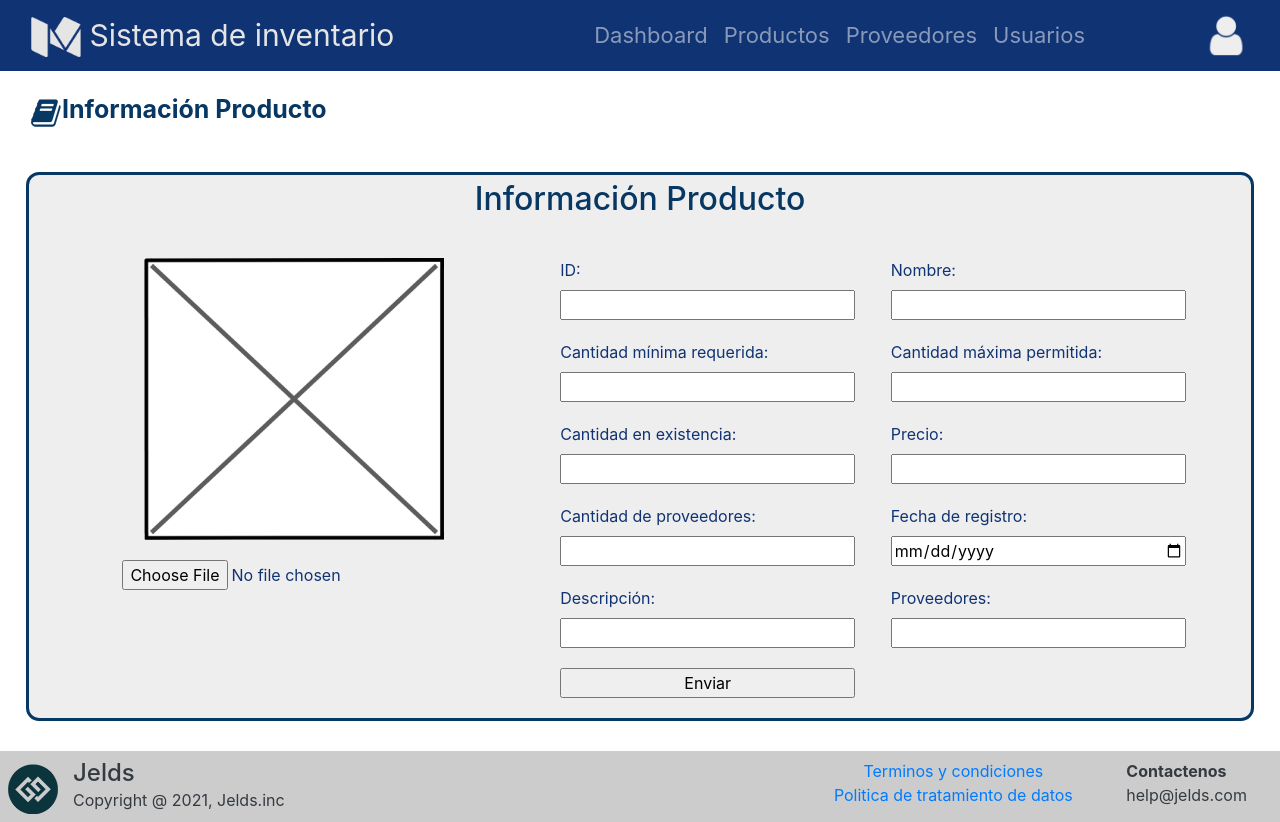
After one commit to JoxueTe/Proyecto, a Flask app: page /infoproducto in a window 1280 px wide. The commit adds this page. Run offline with Flask 2, Linux system fonts and the light colour scheme; some libraries are stand-ins or nearby versions.

Commit message:
primer formulario productos

```diff
--- a/app.py
+++ b/app.py
@@ -2,6 +2,30 @@ from flask import Flask, render_template
 import math
 
 app = Flask(__name__)
+
+dic_productos = [
+    {'img': 'img/list.png', 'id': 1, 'name': 'Google Pixel 4', 'cantidad': '150', 'price': 500},
+    {'img': 'img/list.png', 'id': 2, 'name': 'Google Pixel 4XL', 'cantidad': '40', 'price': 500},
+    {'img': 'img/list.png', 'id': 3, 'name': 'Google Pixel 5', 'cantidad': '80', 'price': 500},
+    {'img': 'img/list.png', 'id': 3, 'name': 'Google Pixel 5x', 'cantidad': '30', 'price': 500},
+    {'img': 'img/list.png', 'id': 4, 'name': 'Google Pixel 5XL', 'cantidad': '180', 'price': 500}
+]
+
+dic_proveedores = [
+    {'img': 'img/inventario.png', 'id': 1, 'name': 'Pepito Perez', 'telefono': '3201234589', 'price': 500},
+    {'img': 'img/inventario.png', 'id': 2, 'name': 'Sutano Gonzalez', 'telefono': '3218564895', 'price': 500},
+    {'img': 'img/inventario.png', 'id': 3, 'name': 'Mengano Beltrán', 'telefono': '3051257894', 'price': 500},
+    {'img': 'img/inventario.png', 'id': 3, 'name': 'Juan ', 'telefono': '3125489654', 'price': 500},
+    {'img': 'img/inventario.png', 'id': 4, 'name': 'Phone', 'telefono': '3215894123', 'price': 500}
+]
+
+dic_usuarios= [
+    {'img': 'img/logo.png', 'id': 1, 'name': 'Pepito Perez', 'telefono': '3101527895', 'price': 500},
+    {'img': 'img/logo.png', 'id': 2, 'name': 'Sutano Gonzalez', 'telefono': '3001234567', 'price': 500},
+    {'img': 'img/logo.png', 'id': 3, 'name': 'Mengano Beltrán', 'telefono': '3051257894', 'price': 500},
+    {'img': 'img/logo.png', 'id': 3, 'name': 'Juan ', 'telefono': '3208954123', 'price': 500},
+    {'img': 'img/logo.png', 'id': 4, 'name': 'Phone', 'telefono': '3502157852', 'price': 500}
+]
 
 @app.route("/")
 @app.route("/login")
@@ -14,42 +38,32 @@ def recuperar_vista():
     return render_template('recuperar.html')
 
 
-@app.route("/home")
-def home_vista():
-    return render_template('base.html')
-
 @app.route("/usuarios")
 def usuarios_vista():
-    items = [
-    {'img': 'img/logo.png', 'id': 1, 'name': 'Pepito Perez', 'telefono': '3101527895', 'price': 500},
-    {'img': 'img/logo.png', 'id': 2, 'name': 'Sutano Gonzalez', 'telefono': '3001234567', 'price': 500},
-    {'img': 'img/logo.png', 'id': 3, 'name': 'Mengano Beltrán', 'telefono': '3051257894', 'price': 500},
-    {'img': 'img/logo.png', 'id': 3, 'name': 'Juan ', 'telefono': '3208954123', 'price': 500},
-    {'img': 'img/logo.png', 'id': 4, 'name': 'Phone', 'telefono': '3502157852', 'price': 500}
-]
     var="Usuarios"
-    return render_template('lista.html', menu=var, items=items)
+    return render_template('lista.html', menu=var, items=dic_usuarios)
 
 @app.route("/productos")
 def productos_vista():
-    items = [
-    {'img': 'img/list.png', 'id': 1, 'name': 'Google Pixel 4', 'cantidad': '150', 'price': 500},
-    {'img': 'img/list.png', 'id': 2, 'name': 'Google Pixel 4XL', 'cantidad': '40', 'price': 500},
-    {'img': 'img/list.png', 'id': 3, 'name': 'Google Pixel 5', 'cantidad': '80', 'price': 500},
-    {'img': 'img/list.png', 'id': 3, 'name': 'Google Pixel 5x', 'cantidad': '30', 'price': 500},
-    {'img': 'img/list.png', 'id': 4, 'name': 'Google Pixel 5XL', 'cantidad': '180', 'price': 500}
-]
     var="Productos"
-    return render_template('lista.html', menu=var, items=items)
+    return render_template('lista.html', menu=var, items=dic_productos)
 
 @app.route("/proveedores")
 def proveedores_vista():
-    items = [
-    {'img': 'img/inventario.png', 'id': 1, 'name': 'Pepito Perez', 'telefono': '3201234589', 'price': 500},
-    {'img': 'img/inventario.png', 'id': 2, 'name': 'Sutano Gonzalez', 'telefono': '3218564895', 'price': 500},
-    {'img': 'img/inventario.png', 'id': 3, 'name': 'Mengano Beltrán', 'telefono': '3051257894', 'price': 500},
-    {'img': 'img/inventario.png', 'id': 3, 'name': 'Juan ', 'telefono': '3125489654', 'price': 500},
-    {'img': 'img/inventario.png', 'id': 4, 'name': 'Phone', 'telefono': '3215894123', 'price': 500}
-]
     var="Proveedores"
-    return render_template('lista.html', menu=var, items=items)
+    return render_template('lista.html', menu=var, items=dic_proveedores)
+
+@app.route("/registrarproducto")
+def registar_producto_vista():
+    var="Registrar"
+    return render_template('formularioProducto.html', submenu=var, items=dic_proveedores)
+
+@app.route("/editarproducto")
+def editar_producto_vista():
+    var="Editar"
+    return render_template('formularioProducto.html', submenu=var, items=dic_proveedores)
+
+@app.route("/infoproducto")
+def info_producto_vista():
+    var="Información"
+    return render_template('formularioProducto.html', submenu=var, items=dic_proveedores)
--- /dev/null
+++ b/static/css/estiloheader.css
@@ -0,0 +1,44 @@
+body {
+    color: white
+}
+
+body section {
+    color: #103373;
+}
+
+nav {
+    background-color: #103373;
+}
+
+.navbar-brand{
+    font-size: 30px;
+    color: #E5E5E5 !important;
+}
+
+nav div a{
+    font-size: 22px;
+    color: gray
+}
+
+.navbar-brand img {
+    filter:invert(0.8) sepia(1) hue-rotate(1deg) saturate(0%);
+}
+
+
+.logo img {
+    margin-top: 0.3em;
+}
+
+col p, h4 {
+    margin-bottom: 0px;
+    text-align: left;
+}
+
+col h4, p {
+    margin-bottom: 0px;
+    text-align: left;
+}
+
+footer{
+    margin-top: 30px;
+}
--- /dev/null
+++ b/static/css/estiloproducto.css
@@ -0,0 +1,64 @@
+.nombre_titulo{
+    margin: 20px 30px 10px 30px;
+    font-size: 25px;
+    font-weight: bold;
+    display: flex;
+}
+
+.nombre{
+    color: #073763 !important;
+}
+
+.img{
+    margin-top: 3px;
+}
+
+.presentacion h2{
+    margin-top: 5px;
+    padding-bottom: 20px;
+    text-align: center;
+    color: #073763;
+}
+
+.foto-formulario{
+    display: flex !important;
+    gap: 50px;
+    margin: 20px 50px 20px 50px;
+}
+
+.foto_producto{
+    text-align: center;
+}
+
+.foto_producto img{
+    width: 300px;
+    margin-bottom: 20px;;
+}
+
+
+.formulario form{
+    display: grid !important;
+    gap: 20px;
+    grid-template-columns: repeat(2, 1fr);
+
+}
+
+.formulario form input{
+    width: 95%;
+}
+
+.presentacion {
+    margin-top: 40px !important;
+    background-color: #eeeeee;
+    border: solid;
+    border-color: #073763;
+    border-radius: 13px;
+    margin: auto;
+    width: 96%;
+}
+
+.presentacion h2{
+    margin-top: 5px;
+    text-align: center;
+    color: #073763;
+}
--- a/templates/base.html
+++ b/templates/base.html
@@ -9,54 +9,20 @@
       <link rel="stylesheet" href="https://cdn.jsdelivr.net/npm/bootstrap@4.5.3/dist/css/bootstrap.min.css" integrity="sha384-TX8t27EcRE3e/ihU7zmQxVncDAy5uIKz4rEkgIXeMed4M0jlfIDPvg6uqKI2xXr2" crossorigin="anonymous">
       {% endblock %}
       <link rel="shortcut icon" href="{{ url_for('static', filename='img/inventario.png') }}">
+      <link rel="stylesheet" href="{{ url_for('static', filename='css/estiloheader.css') }}">
       <title>
       {% block title %}
       Home
       {% endblock %}
       </title>
-      <style>
-        body {
-        color: white
-        }
-
-        body section {
-        color: black;
-        }
-
-        nav {
-          background-color: #103373;
-        }
-
-        .navbar-brand img {
-          filter:invert(0.8) sepia(1) hue-rotate(1deg) saturate(0%);
-        }
-
-        .logo img {
-          margin-top: 0.3em;
-        }
-
-        col p, h4 {
-          margin-bottom: 0px;
-          text-align: left;
-        }
-        col h4, p {
-          margin-bottom: 0px;
-          text-align: left;
-        }
-
-        footer{
-          margin-top: 30px;
-        }
-
-     </style>
    </head>
    <body>
       <!-- Navbar here -->
 
       <nav class="navbar navbar-expand-md navbar-dark">
         <div class="container-fluid">
-            <a class="navbar-brand" href="#">
-              <img src="{{ url_for('static', filename='img/inventario.png') }}" alt="" width="30" height="24" class="d-inline-block align-text-top">
+            <a class="navbar-brand display-6" href="#">
+              <img src="{{ url_for('static', filename='img/inventario.png') }}" alt="" width="50" height="40" class="d-inline-block align-text-top">
               Sistema de inventario
             </a>
         </div>
@@ -83,7 +49,7 @@
             </ul>
             <div class="container-fluid ml-5">
                 <ul class="navbar-nav">
-                  <img src="{{ url_for('static', filename='img/user.png') }}" alt=""  width="30" height="30">
+                  <img src="{{ url_for('static', filename='img/user.png') }}" alt=""  width="45" height="45">
                 </ul>
             </div>
         </div>
--- /dev/null
+++ b/templates/formularioProducto.html
@@ -0,0 +1,106 @@
+{% extends "base.html" %}
+
+{% block css %}
+<link rel="stylesheet" href="{{ url_for('static', filename='css/normalize.min.css') }}">
+<link rel="stylesheet" href="https://cdn.jsdelivr.net/npm/bootstrap@4.5.3/dist/css/bootstrap.min.css" integrity="sha384-TX8t27EcRE3e/ihU7zmQxVncDAy5uIKz4rEkgIXeMed4M0jlfIDPvg6uqKI2xXr2" crossorigin="anonymous">
+<link rel="stylesheet" href="{{ url_for('static', filename='css/estiloproducto.css') }}">
+{% endblock %}
+
+{% block title %}
+{{submenu}} Producto
+{% endblock %}
+
+{% block content %}
+<section >
+    <div class="nombre_titulo">
+        <div class="img">
+            {% if submenu=='Registrar' %}
+            <img src="{{ url_for('static', filename='img/add.png') }}" alt="" width="32" height="32" class="d-inline-block align-text-top">
+            {% elif submenu=='Editar' %}
+            <img src="{{ url_for('static', filename='img/edit.png') }}" alt="" width="32" height="32" class="d-inline-block align-text-top">
+            {% else %}
+            <img src="{{ url_for('static', filename='img/info.png') }}" alt="" width="32" height="32" class="d-inline-block align-text-top">
+            {% endif %}
+        </div>
+        <div class="nombre">
+            <p>{{submenu}} Producto</p>
+        </div>
+    </div>
+    <div class="presentacion">
+        <h2>{{submenu}} Producto</h2>
+        <div class="foto-formulario">
+            <div class="foto_producto">
+                <img src="{{ url_for('static', filename='img/photo.png') }}"/>
+                <input type="file" value="Agregar imagen">
+            </div>
+            <div class="formulario">
+                <form action="" method="GET">
+                    <div>
+                        <label for="">
+                            ID:
+                        </label>
+                        <input required type="number">
+                    </div>
+                    <div>
+                        <label for="">
+                            Nombre:
+                        </label>
+                        <input required type="text">
+                    </div>
+                    <div>
+                        <label for="">
+                            Cantidad mínima requerida:
+                        </label>
+                        <input required type="number" min="1">
+                    </div>
+                    <div>
+                        <label for="">
+                            Cantidad máxima permitida:
+                        </label>
+                        <input required type="number" min="1">
+                    </div>
+                    <div>
+                        <label for="">
+                            Cantidad en existencia:
+                        </label>
+                        <input required type="number" min="0">
+                    </div>
+                    <div>
+                        <label for="">
+                            Precio:
+                        </label>
+                        <input required type="number" min="100000">
+                    </div>
+                    <div>
+                        <label for="">
+                            Cantidad de proveedores:
+                        </label>
+                        <input required type="number" min="1">
+                    </div>
+                    <div>
+                        <label for="">
+                            Fecha de registro:
+                        </label>
+                        <input required type="date" placeholder="dd/mm/aaaa" required>
+                    </div>
+                    <div>
+                        <label for="">
+                            Descripción:
+                        </label>
+                        <input type="text">
+                    </div>
+                    <div>
+                        <label for="">
+                            Proveedores:
+                        </label>
+                        <input type="text">
+                    </div>
+                    <div>
+                        <input type="submit" value="Enviar">
+                    </div>
+                </form>
+            </div>
+        </div>
+    </diiv>
+</section>
+{% endblock %}
--- a/templates/lista.html
+++ b/templates/lista.html
@@ -3,7 +3,7 @@
 {% block css %}
 <link rel="stylesheet" href="{{ url_for('static', filename='css/normalize.min.css') }}">
 <link rel="stylesheet" href="https://cdn.jsdelivr.net/npm/bootstrap@4.5.3/dist/css/bootstrap.min.css" integrity="sha384-TX8t27EcRE3e/ihU7zmQxVncDAy5uIKz4rEkgIXeMed4M0jlfIDPvg6uqKI2xXr2" crossorigin="anonymous">
-<link rel="stylesheet" href="{{ url_for('static', filename='css/mosaico.css') }}">
+<link rel="stylesheet" href="{{ url_for('static', filename='css/estilomosaico.css') }}">
 {% endblock %}
 
 {% block title %}
@@ -20,7 +20,7 @@
     </div>
     <div class="buscar_agregar">
         <input type="search" placeholder="Busca por nombre o id">
-        <input type="submit" value= "+{{menu}}">
+        <input type="button" value="+{{menu}}">
     </div>
     <div>
         {% block checkbox %}
```
Also changed, not shown: static/css/estilomosaico.css (renamed from static/css/mosaico.css, +3 -7 lines), static/img/add.png (added), static/img/edit.png (added), static/img/info.png (added), static/img/photo.png (added).
